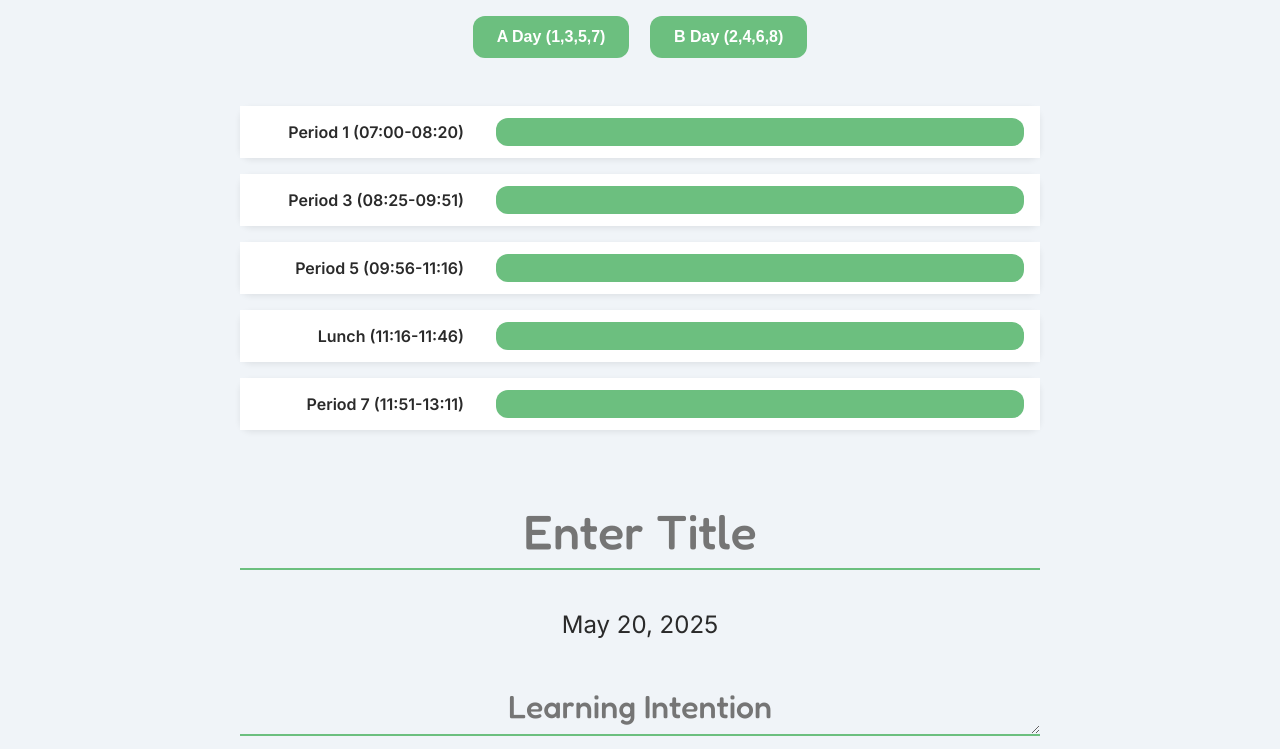
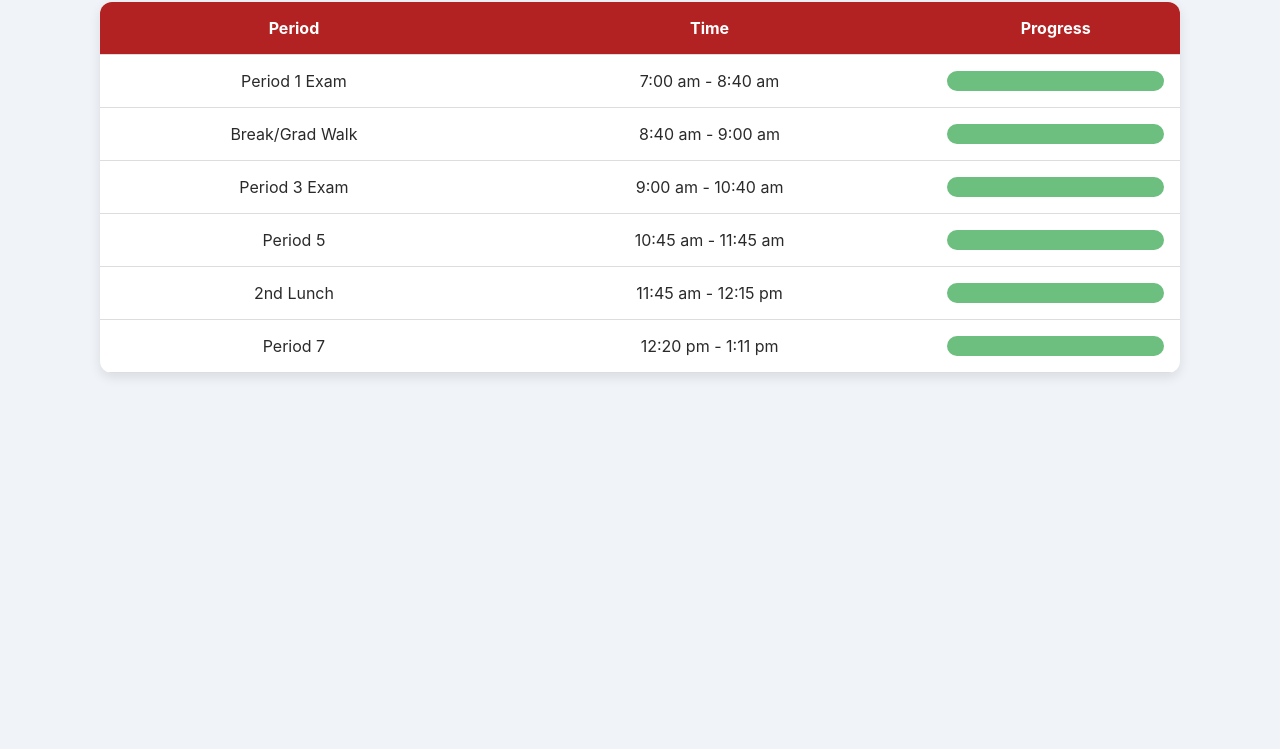
Before and after one commit to msciuca/timer, a plain HTML site: page index.html in a window 1280 px wide. Shown: the part 177-926 px from the top of the page. After the commit the page ends 800 px from the top, so only its background shows below. Drawn offline with Linux system fonts and the light colour scheme.

Commit message:
Update index.html

```diff
--- a/index.html
+++ b/index.html
@@ -2,12 +2,8 @@
 <html lang="en">
 <head>
     <meta charset="UTF-8">
-  <meta name="viewport" content="width=device-width, initial-scale=1">
-  <title>Daily Class Progress</title>
-  <!-- Google Fonts -->
-  <link rel="preconnect" href="https://fonts.googleapis.com">
-  <link rel="preconnect" href="https://fonts.gstatic.com" crossorigin>
-  <link href="https://fonts.googleapis.com/css2?family=Fredoka:wght@500&family=Inter:wght@400;600&display=swap" rel="stylesheet">
+    <meta name="viewport" content="width=device-width, initial-scale=1.0">
+    <title>Tuesday Exam Schedule - Second Lunch with Timer</title>
     <style>
         :root {
             --clr-bg: #f0f4f8;
@@ -19,206 +15,185 @@
             --radius: 0.75rem;
             --transition: 0.3s;
         }
-    *, *::before, *::after { box-sizing: border-box; }
         body {
-      margin: 0;
             font-family: 'Inter', sans-serif;
             background-color: var(--clr-bg);
             color: var(--clr-text);
-      display: flex;
-      flex-direction: column;
-      align-items: center;
-      padding: 2rem 1rem;
             text-align: center;
+            padding: 2rem;
         }
-    h1 {
+        h2 {
             font-family: 'Fredoka', sans-serif;
-      font-size: 2.75rem;
             color: var(--clr-primary);
-      margin-bottom: 0.5rem;
-      transition: transform var(--transition);
+            font-size: 2rem;
         }
-    h1:hover { transform: scale(1.05); }
-    .clock {
-      font-family: 'Fredoka', sans-serif;
-      font-size: 2rem;
-      margin-bottom: 2rem;
-    }
-    .button-container {
-      margin-bottom: 2rem;
-    }
-    button {
-      background-color: var(--clr-primary);
-      color: var(--clr-accent);
-      border: none;
-      border-radius: var(--radius);
-      padding: 0.75rem 1.5rem;
-      margin: 0 0.5rem;
-      font-size: 1rem;
-      font-weight: 600;
-      cursor: pointer;
-      transition: background-color var(--transition), transform var(--transition);
-    }
-    button:hover {
-      background-color: #5bb06b;
-      transform: translateY(-2px);
-    }
-    .progress-container {
-      width: 100%;
-      max-width: 800px;
-      margin-bottom: 3rem;
+        #timer {
+            font-size: 1.5rem;
+            margin-bottom: 20px;
+            color: var(--clr-text);
         }
         table {
-      width: 100%;
-      border-collapse: separate;
-      border-spacing: 0 1rem;
-    }
-    tr {
+            margin: 0 auto;
+            border-collapse: collapse;
+            width: 90%;
             background-color: var(--clr-accent);
             border-radius: var(--radius);
-      box-shadow: 0 2px 6px rgba(0,0,0,0.08);
-      transition: box-shadow var(--transition);
+            overflow: hidden;
+            box-shadow: 0 4px 12px rgba(0, 0, 0, 0.1);
         }
-    tr:hover { box-shadow: 0 4px 12px rgba(0,0,0,0.12); }
-    td {
-      padding: 0.75rem 1rem;
-      vertical-align: middle;
+        th, td {
+            padding: 1rem;
+            border-bottom: 1px solid #ddd;
         }
-    .label-cell {
-      text-align: right;
-      font-weight: 600;
-      width: 30%;
-      color: var(--clr-text);
+        th {
+            background-color: #b22222;
+            color: white;
         }
-    .bar-cell { width: 70%; }
+        .highlight {
+            background-color: var(--clr-warning);
+        }
         .progress-bar {
             background-color: #e0e4e8;
             border-radius: var(--radius);
             overflow: hidden;
-      cursor: pointer;
-      height: 1.75rem;
+            height: 1.25rem;
         }
         .progress {
             height: 100%;
             width: 0;
             background-color: var(--clr-primary);
-      transition: width 1s linear, background-color var(--transition);
+            transition: width 1s linear;
         }
-    /* Footer Section */
-    .footer-section {
-      width: 100%;
-      max-width: 800px;
-      display: flex;
-      flex-direction: column;
-      gap: 1rem;
-      margin-bottom: 2rem;
-    }
-    .footer-section input,
-    .footer-section textarea {
-      border: none;
-      border-bottom: 2px solid var(--clr-primary);
-      background: transparent;
-      padding: 0.5rem 0.25rem;
-      width: 100%;
-      font-family: 'Fredoka', sans-serif;
-      text-align: center;
-      outline: none;
-      transition: border-color var(--transition);
-    }
-    .footer-section input:focus,
-    .footer-section textarea:focus {
-      border-color: var(--clr-danger);
-    }
-    .footer-title-input { font-size: 3rem; }
-    .footer-date { font-size: 1.5rem; color: var(--clr-text); }
-    .footer-intention-input,
-    .footer-criteria-input { font-size: 2rem; }
     </style>
 </head>
 <body>
-  <h1>Class Period Progress Tracker</h1>
-  <div id="currentTime" class="clock"></div>
-  <div class="button-container">
-    <button onclick="setDay('A')">A Day (1,3,5,7)</button>
-    <button onclick="setDay('B')">B Day (2,4,6,8)</button>
-  </div>
-  <div class="progress-container">
-    <table id="progressTable"></table>
-  </div>
-  <!-- Footer Info -->
-  <div class="footer-section">
-    <input id="footer-title-input" type="text" placeholder="Enter Title" class="footer-title-input" />
-    <p id="footer-date" class="footer-date"></p>
-    <textarea id="footer-intention-input" placeholder="Learning Intention" class="footer-intention-input" rows="1"></textarea>
-    <textarea id="footer-criteria-input" placeholder="Success Criteria" class="footer-criteria-input" rows="1"></textarea>
-  </div>
+
+<h2>Tuesday - 5/20/25 (Full Day) - Second Lunch Schedule</h2>
+<div id="timer"></div>
+
+<table>
+    <tr>
+        <th>Period</th>
+        <th>Time</th>
+        <th>Progress</th>
+    </tr>
+    <tr id="period1">
+        <td>Period 1 Exam</td>
+        <td>7:00 am - 8:40 am</td>
+        <td><div class="progress-bar"><div class="progress" id="bar-period1"></div></div></td>
+    </tr>
+    <tr id="break">
+        <td>Break/Grad Walk</td>
+        <td>8:40 am - 9:00 am</td>
+        <td><div class="progress-bar"><div class="progress" id="bar-break"></div></div></td>
+    </tr>
+    <tr id="period3">
+        <td>Period 3 Exam</td>
+        <td>9:00 am - 10:40 am</td>
+        <td><div class="progress-bar"><div class="progress" id="bar-period3"></div></div></td>
+    </tr>
+    <tr id="period5">
+        <td>Period 5</td>
+        <td>10:45 am - 11:45 am</td>
+        <td><div class="progress-bar"><div class="progress" id="bar-period5"></div></div></td>
+    </tr>
+    <tr id="lunch2">
+        <td>2nd Lunch</td>
+        <td>11:45 am - 12:15 pm</td>
+        <td><div class="progress-bar"><div class="progress" id="bar-lunch2"></div></div></td>
+    </tr>
+    <tr id="period7">
+        <td>Period 7</td>
+        <td>12:20 pm - 1:11 pm</td>
+        <td><div class="progress-bar"><div class="progress" id="bar-period7"></div></div></td>
+    </tr>
+</table>
+
 <script>
-    const periods = {
-      A: [
-        { label: "Period 1", start: "07:00", end: "08:20" },
-        { label: "Period 3", start: "08:25", end: "09:51" },
-        { label: "Period 5", start: "09:56", end: "11:16" },
-        { label: "Lunch", start: "11:16", end: "11:46" },
-        { label: "Period 7", start: "11:51", end: "13:11" }
-      ],
-      B: [
-        { label: "Period 2", start: "07:00", end: "08:20" },
-        { label: "Period 4", start: "08:25", end: "09:51" },
-        { label: "Period 6", start: "09:56", end: "11:16" },
-        { label: "Lunch", start: "11:16", end: "11:46" },
-        { label: "Period 8", start: "11:51", end: "13:11" }
-      ]
-    };
-    let selectedDay = 'A';
-    let simulatedNow = null;
-    function setDay(day) {
-      selectedDay = day; simulatedNow = null; renderBars();
+function highlightCurrentPeriod() {
+    const periods = [
+        {id: "period1", start: "07:00", end: "08:40"},
+        {id: "break", start: "08:40", end: "09:00"},
+        {id: "period3", start: "09:00", end: "10:40"},
+        {id: "period5", start: "10:45", end: "11:45"},
+        {id: "lunch2", start: "11:45", end: "12:15"},
+        {id: "period7", start: "12:20", end: "13:11"},
+    ];
+
+    const now = new Date();
+    const currentTime = now.getHours().toString().padStart(2, '0') + ":" + now.getMinutes().toString().padStart(2, '0');
+
+    periods.forEach(period => {
+        const elem = document.getElementById(period.id);
+        elem.classList.remove("highlight");
+
+        if (currentTime >= period.start && currentTime <= period.end) {
+            elem.classList.add("highlight");
         }
-    function parseTime(str) {
-      const [h,m] = str.split(":").map(Number);
-      const d = new Date(); d.setHours(h,m,0,0); return d;
-    }
-    function getPercent(startStr,endStr) {
-      const now = simulatedNow || new Date();
-      const start = parseTime(startStr), end = parseTime(endStr);
-      if (now < start) return 0;
-      if (now > end) return 100;
-      return ((now - start)/(end - start))*100;
-    }
-    function getColor(p) {
-      if (p >= 100) return 'var(--clr-primary)';
-      if (p < 25) return 'var(--clr-primary)';
-      if (p < 75) return 'var(--clr-warning)';
-      return 'var(--clr-danger)';
-    }
-    function renderBars() {
-      const tbl = document.getElementById("progressTable"); tbl.innerHTML = '';
-      periods[selectedDay].forEach(p => {
-        const pct = getPercent(p.start,p.end);
-        const row = document.createElement('tr');
-        const labelTd = document.createElement('td'); labelTd.className='label-cell'; labelTd.textContent=`${p.label} (${p.start}-${p.end})`;
-        const barTd = document.createElement('td'); barTd.className='bar-cell';
-        const bar = document.createElement('div'); bar.className='progress-bar';
-        bar.addEventListener('click',e=>{
-          const frac = e.offsetX/e.currentTarget.offsetWidth;
-          const s=parseTime(p.start), e2=parseTime(p.end);
-          simulatedNow=new Date(s.getTime()+frac*(e2-s)); renderBars();
-        });
-        const fill = document.createElement('div'); fill.className='progress';
-        fill.style.width=`${pct}%`; fill.style.backgroundColor=getColor(pct);
-        bar.appendChild(fill); barTd.appendChild(bar);
-        row.appendChild(labelTd); row.appendChild(barTd);
-        tbl.appendChild(row);
     });
 }
-    function updateTime() {
-      const now=new Date(); document.getElementById('currentTime').textContent=now.toLocaleTimeString();
+
+function updateProgressBars() {
+    const periods = [
+        {id: "period1", start: "07:00", end: "08:40"},
+        {id: "break", start: "08:40", end: "09:00"},
+        {id: "period3", start: "09:00", end: "10:40"},
+        {id: "period5", start: "10:45", end: "11:45"},
+        {id: "lunch2", start: "11:45", end: "12:15"},
+        {id: "period7", start: "12:20", end: "13:11"},
+    ];
+
+    const now = new Date();
+
+    function parseTime(str) {
+        const [h, m] = str.split(":").map(Number);
+        const d = new Date();
+        d.setHours(h, m, 0, 0);
+        return d;
     }
-    setInterval(()=>{ if(!simulatedNow) renderBars(); updateTime(); },1000);
-    renderBars(); updateTime();
-    // Footer date
-    const dateElem=document.getElementById('footer-date');
-    dateElem.textContent=new Date().toLocaleDateString(undefined,{month:'long',day:'numeric',year:'numeric'});
+
+    periods.forEach(p => {
+        const start = parseTime(p.start);
+        const end = parseTime(p.end);
+        let pct = 0;
+
+        if (now >= start && now <= end) {
+            pct = ((now - start) / (end - start)) * 100;
+        } else if (now > end) {
+            pct = 100;
+        }
+
+        const bar = document.getElementById("bar-" + p.id);
+        if (bar) bar.style.width = `${pct}%`;
+    });
+}
+
+function updateTimer() {
+    const endTime = new Date();
+    endTime.setHours(10, 40, 0); // Period 3 ends at 10:40 AM
+
+    const now = new Date();
+    const diff = endTime - now;
+
+    if (diff > 0) {
+        const minutes = Math.floor(diff / 60000);
+        const seconds = Math.floor((diff % 60000) / 1000);
+        document.getElementById('timer').textContent = `Time remaining for Period 3 Exam: ${minutes}m ${seconds}s`;
+    } else {
+        document.getElementById('timer').textContent = "Period 3 Exam has ended.";
+    }
+}
+
+setInterval(() => {
+    highlightCurrentPeriod();
+    updateProgressBars();
+    updateTimer();
+}, 1000);
+
+highlightCurrentPeriod();
+updateProgressBars();
+updateTimer();
 </script>
+
 </body>
 </html>
```
Lines whose indentation alone changed are shown as unchanged.
